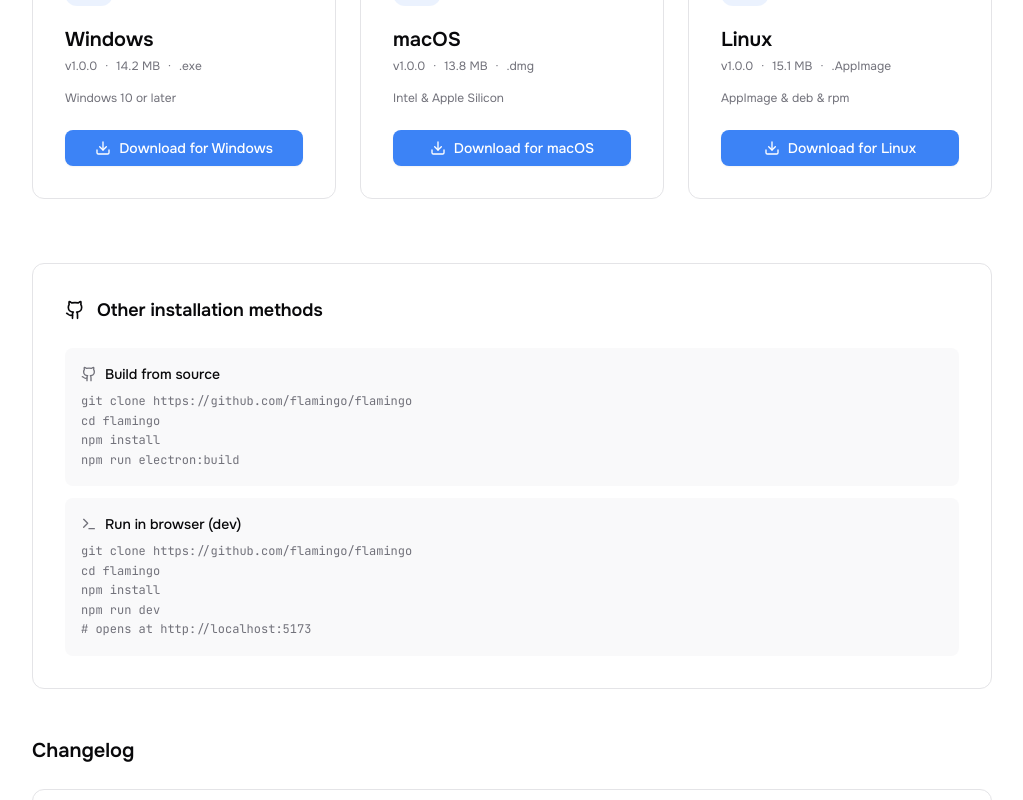
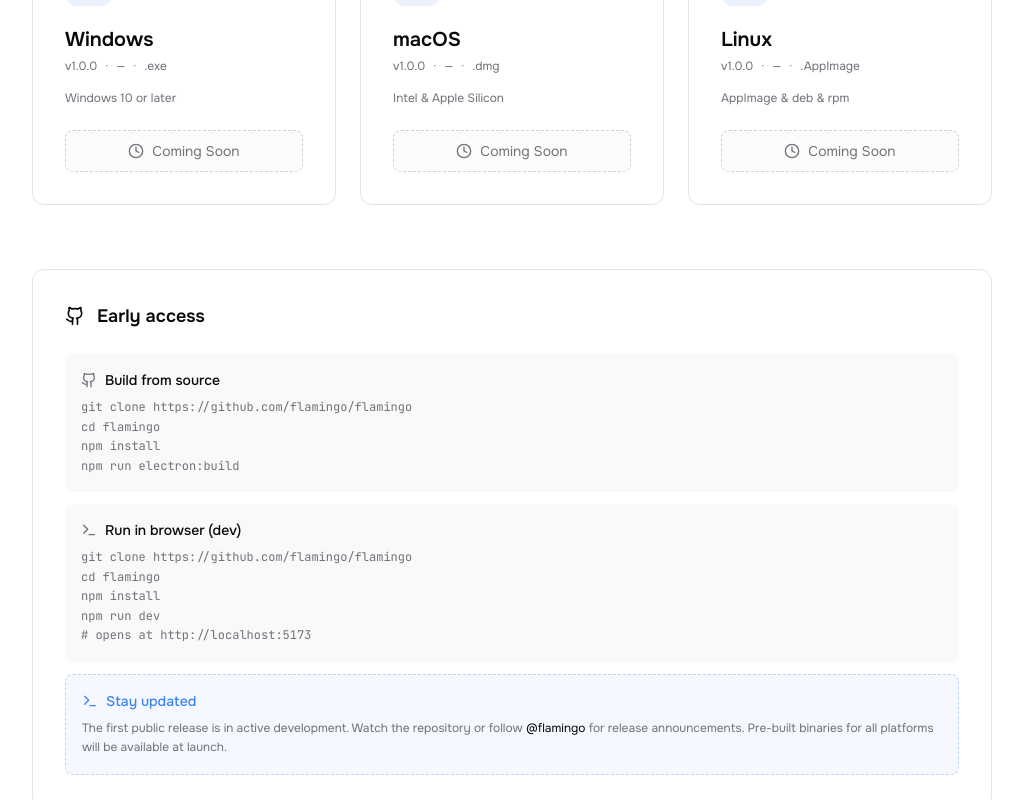
Before and after one commit to Flamingo-Client/webpage, a React (Vite) app: page /download in a window 1280 px wide. Shown: the part 380-1180 px from the top of the page, without its empty margins (128-1151 px from the left). Built offline with nearby package versions, Linux system fonts and the light colour scheme.

Commit message:
Prepare download for a future release

```diff
--- a/src/pages/Download.tsx
+++ b/src/pages/Download.tsx
@@ -1,6 +1,5 @@
 import { motion } from 'framer-motion'
-import { Download, Monitor, Apple, Laptop, Github, ChevronRight, Terminal } from 'lucide-react'
-import { Button } from '@/components/ui/button'
+import { Monitor, Apple, Laptop, Github, Terminal, Clock } from 'lucide-react'
 import { Badge } from '@/components/ui/badge'
 
 const platforms = [
@@ -8,28 +7,25 @@ const platforms = [
     icon: Monitor,
     name: 'Windows',
     version: 'v1.0.0',
-    size: '14.2 MB',
+    size: '—',
     type: '.exe',
     note: 'Windows 10 or later',
-    url: '#',
   },
   {
     icon: Apple,
     name: 'macOS',
     version: 'v1.0.0',
-    size: '13.8 MB',
+    size: '—',
     type: '.dmg',
     note: 'Intel & Apple Silicon',
-    url: '#',
   },
   {
     icon: Laptop,
     name: 'Linux',
     version: 'v1.0.0',
-    size: '15.1 MB',
+    size: '—',
     type: '.AppImage',
     note: 'AppImage & deb & rpm',
-    url: '#',
   },
 ]
 
@@ -39,7 +35,7 @@ const otherMethods = [
 ]
 
 const releases = [
-  { version: 'v1.0.0', date: 'May 12, 2026', notes: 'Initial release. Full HTTP client, 7 methods, 4 auth types, 6 body formats, 5 response views, collections with nested folders, environment variables, request history (200 entries), multi-tab workflow, cURL import, command palette, light/dark themes, Monaco editor, offline-first with localStorage persistence, and E2E-encrypted cloud sync.' },
+  { version: 'v1.0.0', date: 'Coming soon', notes: 'Initial release. Full HTTP client, 7 methods, 4 auth types, 6 body formats, 5 response views, collections with nested folders, environment variables, request history (200 entries), multi-tab workflow, cURL import, command palette, light/dark themes, Monaco editor, offline-first with localStorage persistence, and E2E-encrypted cloud sync.' },
 ]
 
 export default function DownloadPage() {
@@ -55,7 +51,8 @@ export default function DownloadPage() {
           <Badge variant="default" className="mb-4">Free & Open Source</Badge>
           <h1 className="text-4xl sm:text-5xl font-bold tracking-tight">Download Flamingo</h1>
           <p className="mt-4 text-lg text-muted-foreground max-w-xl mx-auto">
-            Choose your platform and get started in seconds. No account required.
+            Flamingo is currently in development and will be available soon.
+            Join the waitlist or build from source to get early access.
           </p>
         </motion.div>
 
@@ -93,12 +90,10 @@ export default function DownloadPage() {
                 <span>{platform.type}</span>
               </div>
               <p className="text-xs text-muted-foreground mb-6">{platform.note}</p>
-              <a href={platform.url}>
-                <Button variant="primary" className="w-full gap-2 group/btn">
-                  <Download className="h-4 w-4 group-hover/btn:scale-110 transition-transform" />
-                  Download for {platform.name}
-                </Button>
-              </a>
+              <div className="w-full flex items-center justify-center gap-2 rounded-lg border border-dashed border-muted-foreground/30 bg-muted/30 py-2.5 px-4 text-sm text-muted-foreground">
+                <Clock className="h-4 w-4" />
+                Coming Soon
+              </div>
             </motion.div>
           ))}
         </motion.div>
@@ -112,7 +107,7 @@ export default function DownloadPage() {
         >
           <div className="flex items-center gap-3 mb-6">
             <Github className="h-5 w-5" />
-            <h2 className="text-lg font-semibold">Other installation methods</h2>
+            <h2 className="text-lg font-semibold">Early access</h2>
           </div>
           <div className="space-y-3">
             {otherMethods.map((method) => (
@@ -126,6 +121,16 @@ export default function DownloadPage() {
                 </pre>
               </div>
             ))}
+            <div className="p-4 rounded-lg border border-dashed border-primary/30 bg-primary/5">
+              <div className="flex items-center gap-2 mb-2">
+                <Terminal className="h-4 w-4 text-primary" />
+                <span className="text-sm font-medium text-primary">Stay updated</span>
+              </div>
+              <p className="text-xs text-muted-foreground leading-relaxed">
+                The first public release is in active development. Watch the repository or follow
+                <span className="text-foreground"> @flamingo</span> for release announcements. Pre-built binaries for all platforms will be available at launch.
+              </p>
+            </div>
           </div>
         </motion.div>
 
```
